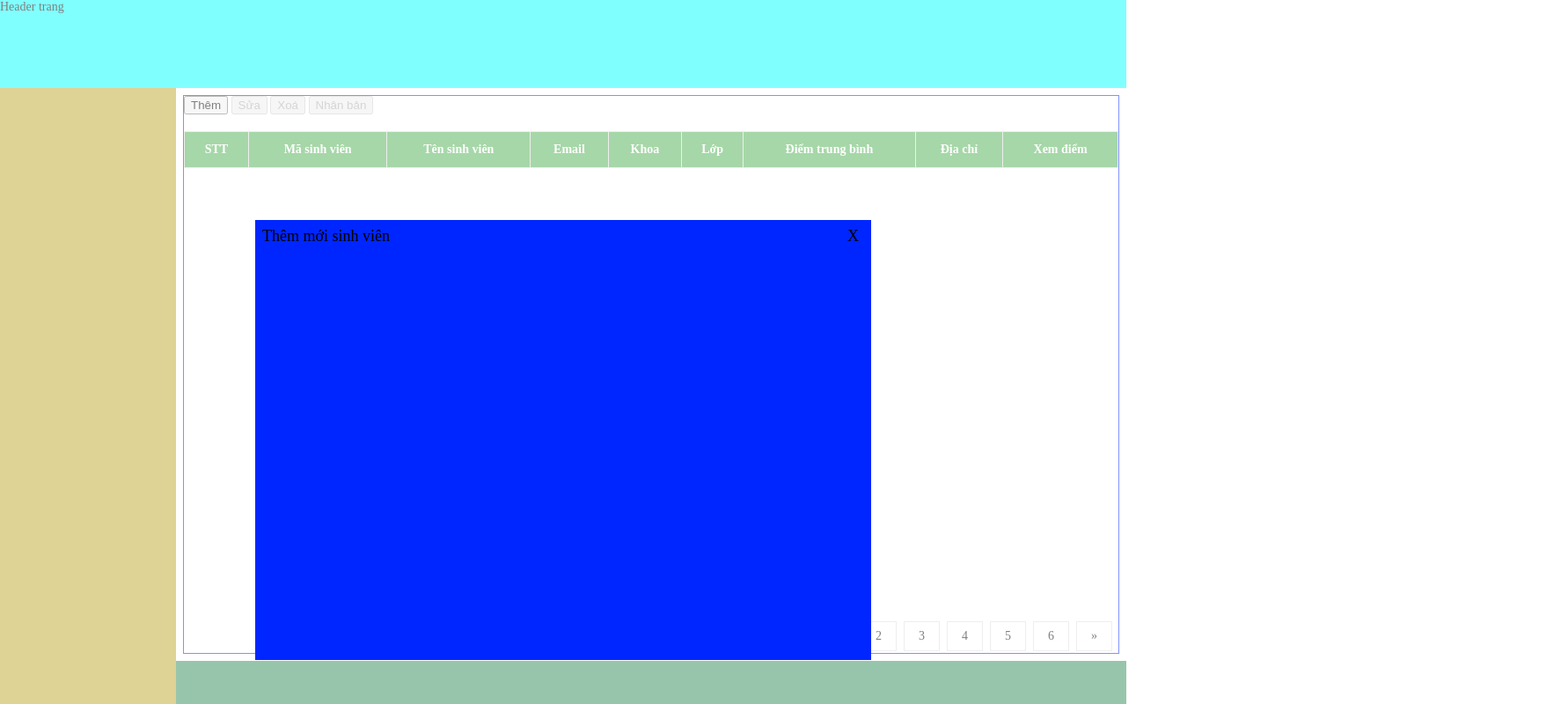
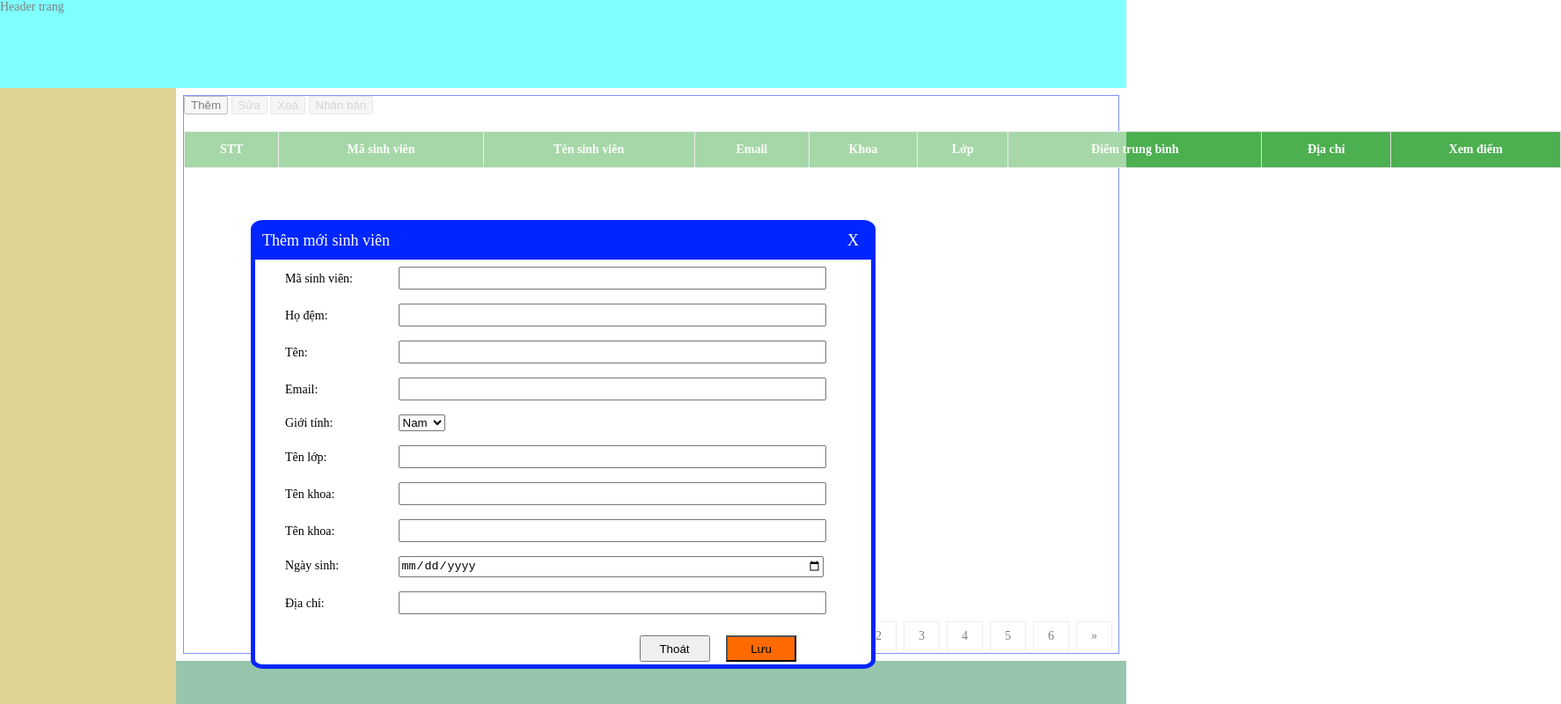
Before and after one commit to ThanhTrungGVC/demo-aspnet, a plain HTML site: page ManagementStudent/wwwroot/index.html in a window 1280 px wide. Both pictures are taken after a click on the button "Thêm". Shown: the whole page at 88% size, 1774 px wide, since content can reach past the window. Drawn offline with Linux system fonts and the light colour scheme; no server answers.

Commit message:
Thêm mới form button cho form sinh viên

```diff
--- a/ManagementStudent/wwwroot/css/content.css
+++ b/ManagementStudent/wwwroot/css/content.css
@@ -12,6 +12,7 @@
 
 .content .tb-data{
     width: 100%;
+    min-width: 1565px;
     height: calc(100% - 40px - 40px);
 }
 
--- a/ManagementStudent/wwwroot/css/main.css
+++ b/ManagementStudent/wwwroot/css/main.css
@@ -30,3 +30,7 @@
     background-color: #0094ff !important;
     color: #fff;
 }
+
+.btn-save{
+    background-color: #ff6a00;
+}
--- a/ManagementStudent/wwwroot/css/model.css
+++ b/ManagementStudent/wwwroot/css/model.css
@@ -10,17 +10,23 @@
     display: flex;
 }
 
-#form{
+#form {
     width: 700px;
+    min-width: 593px;
     height: 500px;
     margin-top: 250px;
-    background-color: #0026ff;
+    background-color: #ffffff;
+    border: 5px solid #0026ff;
+    border-radius: 2%;
 }
 
     #form .model-header{
         height: 40px;
         width: 100%;
         display: flex;
+        background-color: #0026ff;
+        font-size: 18px;
+        color: #ffffff;
     }
 
         .model-header .model-title{
@@ -42,3 +48,32 @@
         #model_exit:hover{
             cursor: pointer;
         }
+
+#form .model-container{
+    margin: 8px;
+}
+
+.model-container label {
+    padding-left: 26px;
+    width: 125px;
+    display: inline-block;
+}
+
+.model-container input {
+    width: 70%;
+    height: 20px;
+}
+
+#form .model-footer{
+    width: 80%;
+    height: 50px;
+    text-align: right;
+    margin-left: 10%;
+    margin-right: 10%;
+}
+
+.model-footer button{
+    margin-right: 15px;
+    height: 30px;
+    width: 80px;
+}
--- a/ManagementStudent/wwwroot/index.html
+++ b/ManagementStudent/wwwroot/index.html
@@ -98,7 +98,39 @@
 
             <!--Nội dung model-->
             <div class="model-container">
+                <label for="studentCode">Mã sinh viên:</label>
+                <input type="text" id="studentCode" name="studentCode"><br><br>
+                <label for="firstName">Họ đệm:</label>
+                <input type="text" id="firstName" name="firstName"><br><br>
+                <label for="lastName">Tên:</label>
+                <input type="text" id="lastName" name="lastName"><br><br>
+                <label for="email">Email:</label>
+                <input type="email" id="email" name="email"><br><br>
 
+                <label for="gender">Giới tính:</label>
+                <select id="gender">
+                    <option value="male">Nam</option>
+                    <option value="fmale">Nữ</option>
+                    <option value="other">Khác</option>
+                </select>
+                <br><br>
+
+                <label for="className">Tên lớp:</label>
+                <input type="text" id="className" name="className"><br><br>
+                <label for="faculty">Tên khoa:</label>
+                <input type="text" id="faculty" name="faculty"><br><br>
+                <label for="faculty">Tên khoa:</label>
+                <input type="text" id="faculty" name="faculty"><br><br>
+                <label for="birthday">Ngày sinh:</label>
+                <input type="date" id="birthday" name="birthday"><br><br>
+                <label for="address">Địa chỉ:</label>
+                <input type="text" id="address" name="address"><br><br>
+            </div>
+
+            <!--Footer của model: các nút điều hướng-->
+            <div class="model-footer">
+                <button id="btn-close">Thoát</button>
+                <button id="btn-save" class="btn-save">Lưu</button>
             </div>
         </div>
     </div>
--- a/ManagementStudent/wwwroot/js/student.js
+++ b/ManagementStudent/wwwroot/js/student.js
@@ -33,6 +33,7 @@
 
         // khi click vào nút X đóng lại Form
         $("#model_exit").on("click", this.CloseForm);
+        $("#btn-close").on("click", this.CloseForm);
 
     }
 
```
Lines whose indentation alone changed are shown as unchanged.
